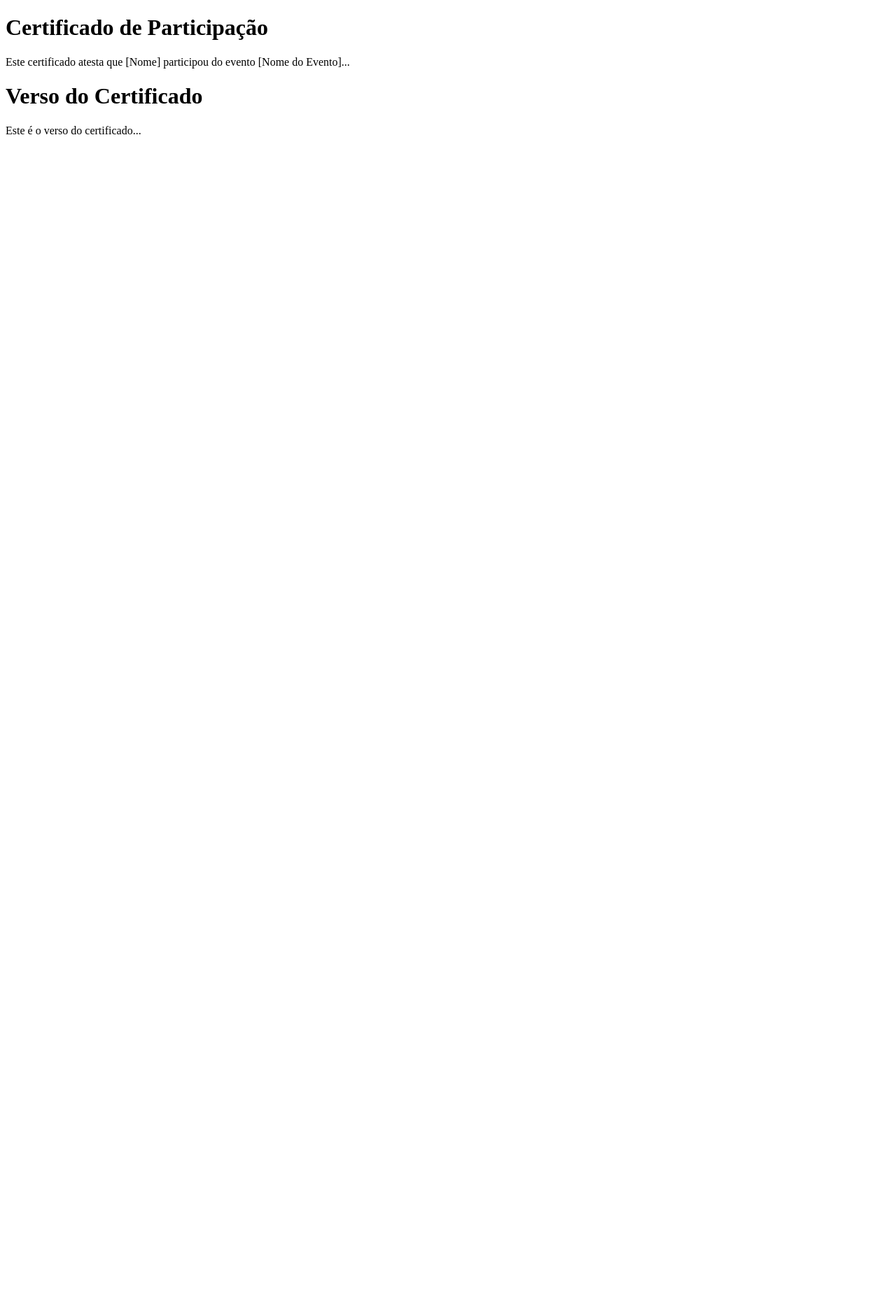
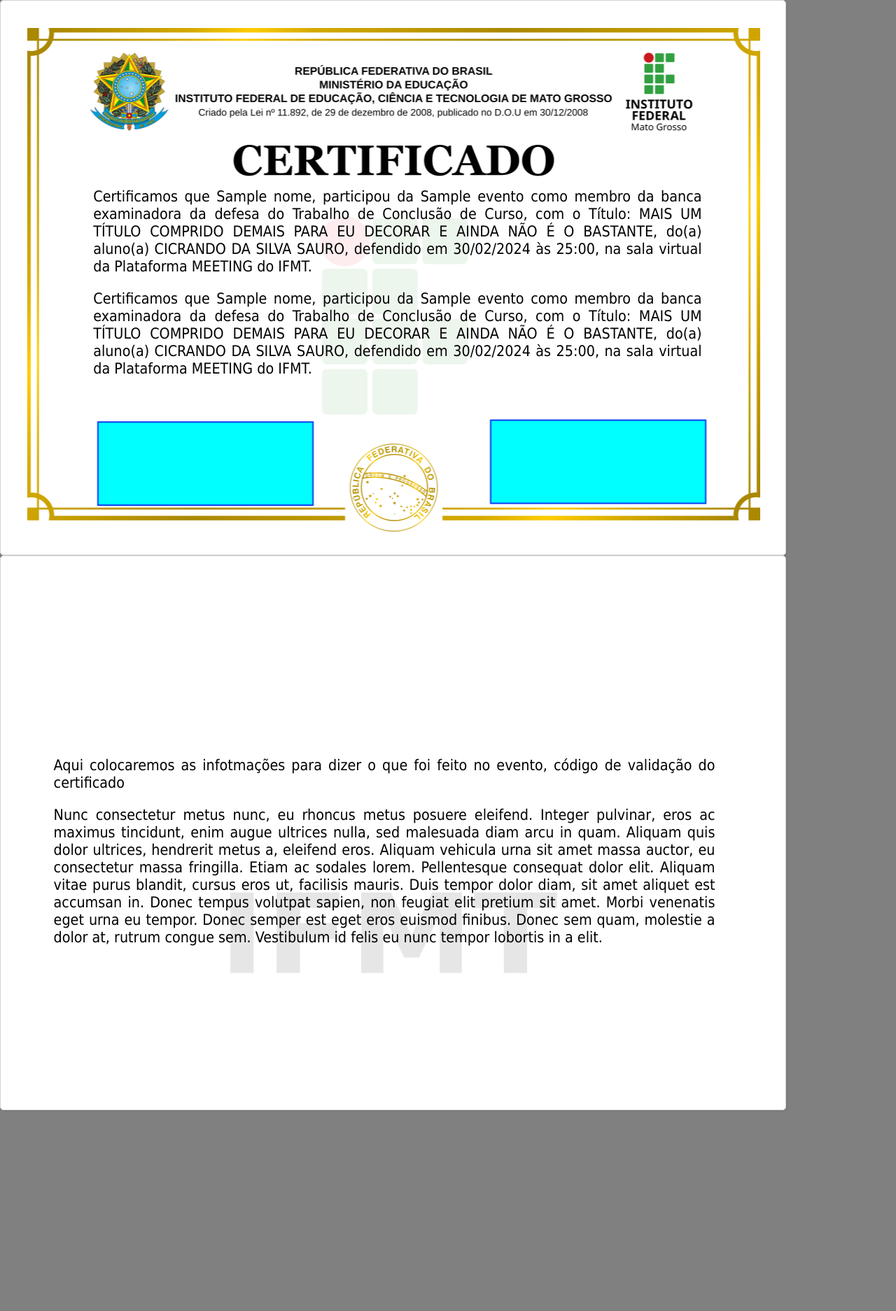
Before and after one commit to osvaldocapelani/criarPDF, a Django app: template app/templates/certificado.html in a window 1280 px wide. Shown: the whole page at 70% size. Before the commit the page ends 192 px from the top, so only its background shows below. Run offline with Django 5.2, Linux system fonts and the light colour scheme; the template is opened without the code that fills it: most values are stand-ins (such as "Sample title", 1, 10 or a date in 2020).

Commit message:
pdf gerado, falta ajustar par aimpressão

```diff
--- a/app/templates/certificado.html
+++ b/app/templates/certificado.html
@@ -6,26 +6,137 @@
     <meta name="viewport" content="width=device-width, initial-scale=1.0">
     <title>Certificado</title>
     <style>
-        /* Estilos para a frente do certificado */
-        .front {
-            /* Adicione seus estilos para a frente do certificado aqui */
+        body {
+            margin: 0;
+            padding: 0;
+            background-color: gray;
+            font: 12pt "Tahoma";
+          }
+
+          * {
+            box-sizing: border-box;
+            -moz-box-sizing: border-box;
+            -webkit-print-color-adjust: exact; /** Garante a impressão do que está na tela backgorunds por exemplo **/
+          }
+
+          .page {
+            width: 29.7cm;
+            min-height: 21cm;
+            padding: 1cm;
+            margin: 0;
+            border: 1px #D3D3D3 solid;
+            border-radius: 5px;
+            background: white;
+            box-shadow: 0 0 5px rgba(0, 0, 0, 0.1);
+
+          }
+
+        .subpage .fundo{
+            background-image: url("../../static/imagens/frenteCertificado.png");
+
+            background-repeat: no-repeat;
+            background-position: center;
+            margin-top: -1.5cm;
+
         }
-        /* Estilos para o verso do certificado */
-        .back {
-            /* Adicione seus estilos para o verso do certificado aqui */
+
+        .subpage .fundoVerso{
+            background-image: url("../../static/imagens/versoCertificado.png");
+            background-repeat: no-repeat;
+            background-position: center;
+            width: 29.7cm;
+            min-height: 19cm;
+            margin: -10mm;
+            top: -10cm;
         }
+
+        .subpage .textoFrente{
+            position: relative;
+            left: 20mm;
+            top: 70mm;
+            text-align: justify;
+            font-size: 16pt;
+            width: 23cm;
+            min-height: 21cm;
+            margin: 5mm;
+        }
+
+        .subpage .textoFundo{
+            position: relative;
+            left: 20mm;
+            top: 70mm;
+            top: 75mm auto;
+            text-align: justify;
+            font-size: 16pt;
+            width: 25cm;
+            min-height: 21cm;
+            margin: 30m;
+        }
+        .subpage {
+        padding: 0;
+        height: 190mm;
+        width: 277mm;
+        border 1px solid black;
+        }
+
+
+          @page {
+            size: A4 landscape;
+            margin: 0;
+          }
+
+
+            @media print {
+            .print-page {
+                margin: 0;
+                border: initial;
+                border-radius: initial;
+                width: initial;
+                min-height: initial;
+                box-shadow: initial;
+                background: initial;
+                page-break-after: always;
+            }
+
+            }
+
     </style>
 </head>
 <body>
-    <div class="front">
-        <!-- Conteúdo da frente do certificado -->
-        <h1>Certificado de Participação</h1>
-        <p>Este certificado atesta que [Nome] participou do evento [Nome do Evento]...</p>
-    </div>
-    <div class="back">
-        <!-- Conteúdo do verso do certificado -->
-        <h1>Verso do Certificado</h1>
-        <p>Este é o verso do certificado...</p>
-    </div>
+        <div class="page">
+          <div class="subpage">
+                <div class="fundo">
+                    <!-- Conteúdo da frente do certificado -->
+                    <div class="textoFrente">
+                        <p>Certificamos que {{ nome }}, participou da {{ evento }} como membro da
+                            banca examinadora da defesa do Trabalho de Conclusão de Curso, com o Título: MAIS UM TÍTULO COMPRIDO DEMAIS PARA EU DECORAR E AINDA NÃO É O BASTANTE,
+                             do(a) aluno(a) CICRANDO DA SILVA SAURO, defendido em 30/02/2024 às
+                            25:00, na sala virtual da Plataforma MEETING do IFMT.
+                        </p>
+                        <p>Certificamos que {{ nome }}, participou da {{ evento }} como membro da
+                            banca examinadora da defesa do Trabalho de Conclusão de Curso, com o Título: MAIS UM TÍTULO COMPRIDO DEMAIS PARA EU DECORAR E AINDA NÃO É O BASTANTE,
+                             do(a) aluno(a) CICRANDO DA SILVA SAURO, defendido em 30/02/2024 às
+                            25:00, na sala virtual da Plataforma MEETING do IFMT.
+                        </p>
+                    </div>
+                </div>
+          </div>
+        </div>
+
+        <div class="page">
+            <div class="subpage">
+                  <div class="fundoVerso">
+                      <!-- Conteúdo da frente do certificado -->
+                      <div class="textoFundo">
+                          <p>Aqui colocaremos as infotmações para dizer o que foi feito no evento, código de validação do certificado
+                          </p>
+                          <p>
+                            Nunc consectetur metus nunc, eu rhoncus metus posuere eleifend. Integer pulvinar, eros ac maximus tincidunt, enim augue ultrices nulla, sed malesuada diam arcu in quam. Aliquam quis dolor ultrices, hendrerit metus a, eleifend eros. Aliquam vehicula urna sit amet massa auctor, eu consectetur massa fringilla. Etiam ac sodales lorem. Pellentesque consequat dolor elit. Aliquam vitae purus blandit, cursus eros ut, facilisis mauris. Duis tempor dolor diam, sit amet aliquet est accumsan in. Donec tempus volutpat sapien, non feugiat elit pretium sit amet. Morbi venenatis eget urna eu tempor. Donec semper est eget eros euismod finibus. Donec sem quam, molestie a dolor at, rutrum congue sem. Vestibulum id felis eu nunc tempor lobortis in a elit.
+                          </p>
+                      </div>
+                  </div>
+            </div>
+          </div>
+
 </body>
 </html>
```
Also changed, not shown: app/views.py (+5 -6 lines), static/imagens/frenteCertificado.png, static/imagens/frenteCertificado1.png (added), static/imagens/versoCertificado.jpg (deleted), static/imagens/versoCertificado.png (added).
